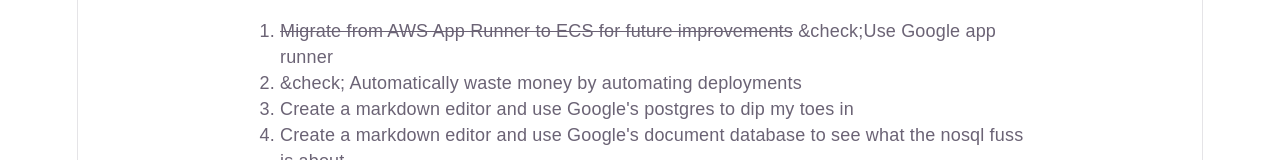
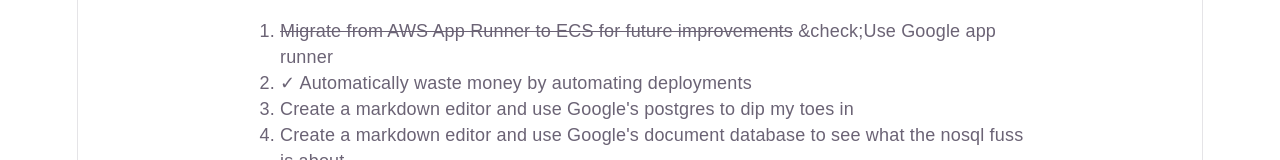
Before and after one commit to oal32/resume-oner, a React (Vite) app in the folder resume-client/: page / in a window 1280 px wide. Shown: the part 1710-1870 px from the top of the page. Built offline with nearby package versions, Linux system fonts and the light colour scheme.

Commit message:
Put a checkmark there

```diff
--- a/resume-client/src/Resume.tsx
+++ b/resume-client/src/Resume.tsx
@@ -69,7 +69,7 @@
         <h2>TODO for this website</h2>
         <ol>
             <li><s>Migrate from AWS App Runner to ECS for future improvements</s> &check;Use Google app runner</li>
-            <li>&check; Automatically waste money by automating deployments</li>
+            <li>✓ Automatically waste money by automating deployments</li>
             <li>Create a markdown editor and use Google's postgres to dip my toes in</li>
             <li>Create a markdown editor and use Google's document database to see what the nosql fuss is about</li>
             <li>Display private projects securely idealy have a cloudlfare human check, spin up a container, allow a user to expirence the awesome software</li>
```
